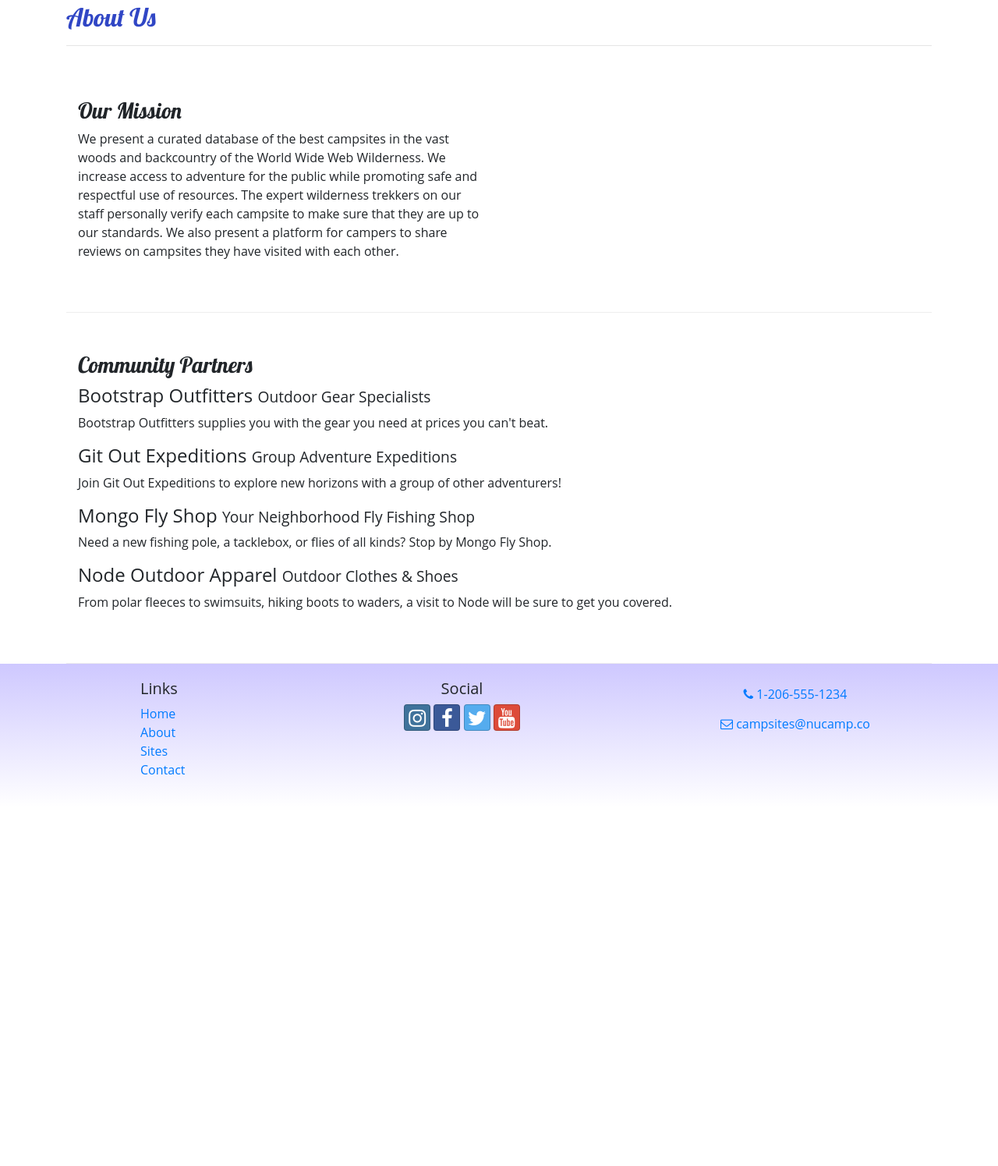
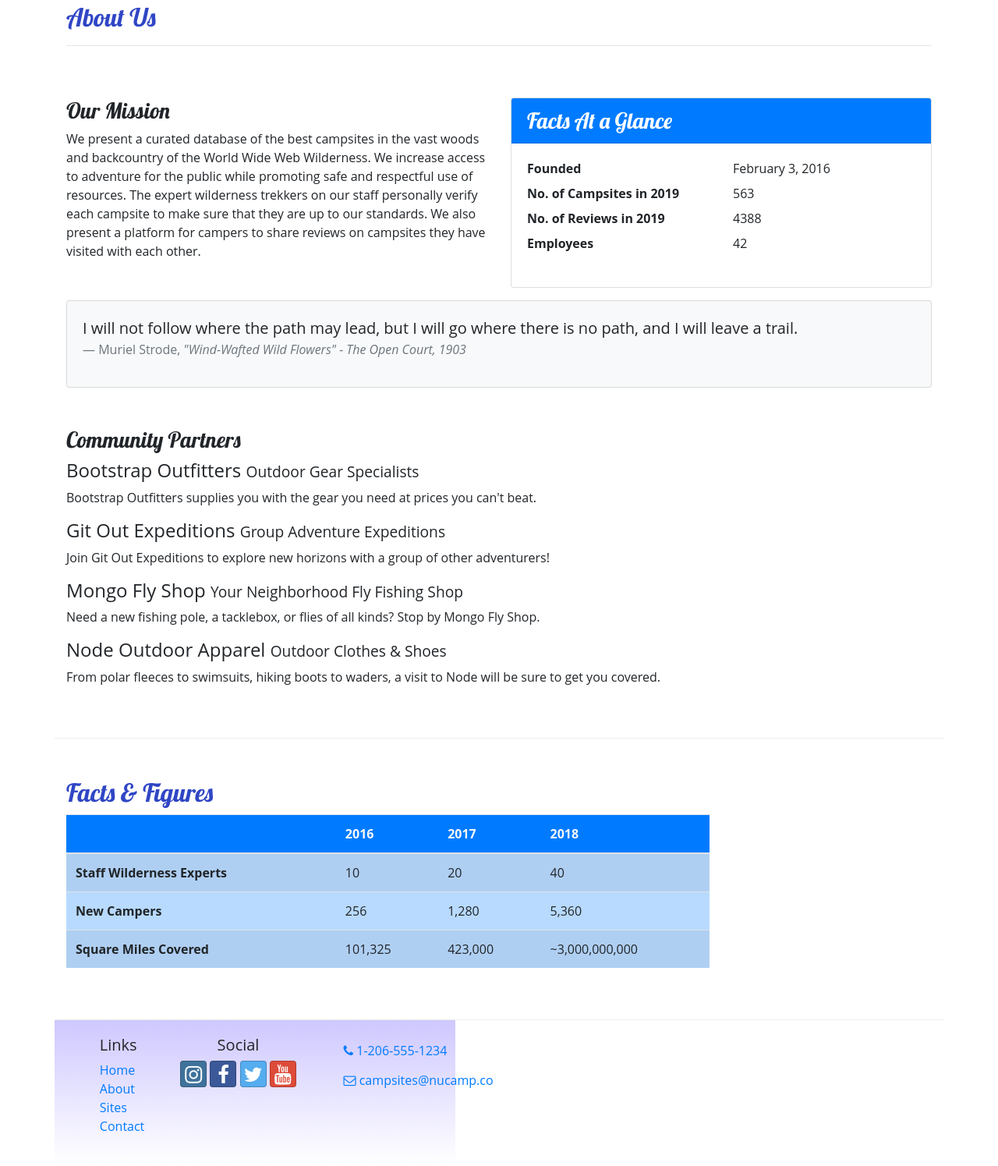
Before and after one commit to gabbycoronel/nucampsite, a website: page aboutus.html in a window 1280 px wide. Shown: the part 279-1774 px from the top of the page at 78% size. Before the commit the page ends 1314 px from the top, so only its background shows below. Drawn offline with nearby package versions, Linux system fonts and the light colour scheme.

Commit message:
Cards and Tables

```diff
--- a/aboutus.html
+++ b/aboutus.html
@@ -55,15 +55,43 @@
                <hr />
             </div>
         </div>
-
+    </div>
         <div class="container">
             <div class="row row-content">
-                <div class="col col-sm-6">
+                <div class="col-sm-6">
                     <h3>Our Mission</h3>
-                    <p>We present a curated database of the best campsites in the vast woods and backcountry of the World Wide Web Wilderness. We increase access to adventure for the public while promoting safe and respectful use of resources. The expert wilderness trekkers on our staff personally verify each campsite to make sure that they are up to our standards. We also present a platform for campers to share reviews on campsites they have visited with each other.</p>
+                    <p>We present a curated database of the best campsites in the vast woods and backcountry of the World Wide Web Wilderness. We increase access to adventure for the public while promoting safe and respectful use of resources. The expert wilderness trekkers on our staff personally verify each campsite to make sure that they are up to our standards. We also present a platform for campers to share reviews on campsites they have visited with  each other.</p>
                 </div>
-            </div>
-        </div>
+                <div class="col-sm-6">
+                    <div class="card">
+                        <h3 class="card-header bg-primary text-white">Facts At a Glance</h3>
+                        <div class="card-body">
+                            <dl class="row">
+                                <dt class="col-6">Founded</dt>
+                                <dd class="col-6">February 3, 2016</dd>
+                                <dt class="col-6">No. of Campsites in 2019</dt>
+                                <dd class="col-6">563</dd>
+                                <dt class="col-6">No. of Reviews in 2019</dt>
+                                <dd class="col-6">4388</dd>
+                                <dt class="col-6">Employees</dt>
+                                <dd class="col-6">42</dd>
+                            </dl>
+                        </div>
+                    </div>
+                </div>
+                <div class="col">
+                    <div class="card bg-light mt-3">
+                        <blockquote class="blockquote card-body">
+                            <p class="mb-0">I will not follow where the path may lead, but I will go where there is no path, and I will leave a trail.</p>
+                            <footer class="blockquote-footer">Muriel Strode,
+                                <cite title="Source Title">"Wind-Wafted Wild Flowers" -
+                                    The Open Court, 1903
+                                </cite>
+                            </footer>
+                        </blockquote>
+                    </div>
+                </div>
+
 
         <div class="container">
             <div class="row row-content">
@@ -79,10 +107,48 @@
                     <p class="d-none d-sm-block">From polar fleeces to swimsuits, hiking boots to waders, a visit to Node will be sure to get you covered.</p>
                 </div>
             </div>
+
+            <div class="row row-content">
+                <div class="col-sm-9">
+                    <h2>Facts &amp; Figures</h2>
+                    <div class="table-responsive">
+                           <table class="table table-striped">
+                            <thead>
+                                <tr class="bg-primary text-light">
+                                    <th></th>
+                                    <th>2016</th>
+                                    <th>2017</th>
+                                    <th>2018</th>
+                                </tr>
+                            </thead>
+                            <tbody class="table-primary">
+                                <tr>
+                                    <th>Staff Wilderness Experts</th>
+                                    <td>10</td>
+                                    <td>20</td>
+                                    <td>40</td>
+                                </tr>
+                                <tr>
+                                    <th>New Campers</th>
+                                    <td>256</td>
+                                    <td>1,280</td>
+                                    <td>5,360</td>
+                                </tr>
+                                <tr>
+                                    <th>Square Miles Covered</th>
+                                    <td>101,325</td>
+                                    <td>423,000</td>
+                                    <td>~3,000,000,000</td>
+                                </tr>
+                            </tbody>
+                        </table>
+                    </div>
+                </div>
+           </div>
         </div>
-    </div>
 
-    <footer>
+
+    <footer class="site-footer">
         <div class="container">
             <div class="row">
                 <div class="col-4 col-sm-2 offset-1">
@@ -100,7 +166,6 @@
                     <a class="btn btn-social-icon btn-facebook" href="http://facebook.com/"><i class="fa fa-facebook"></i></a>
                     <a class="btn btn-social-icon btn-twitter" href="http://twitter.com/"><i class="fa fa-twitter"></i></a>
                     <a class="btn btn-social-icon btn-google" href="http://youtube.com/"><i class="fa fa-youtube"></i></a>
-
                 </div>
                 <div class="col-sm-4 text-center">
                     <a role="button" class="btn btn-link" href="tel:+12065551234"><i class="fa fa-phone"></i> 1-206-555-1234</a><br />
--- a/css/style.css
+++ b/css/style.css
@@ -14,7 +14,7 @@ header h2 {
     color: #CEC8FF;
 }
 
-footer {
+.site-footer {
     background-image: linear-gradient(#CEC8FF, white);
     padding: 20px 0;
 }
```
Also changed, not shown: contactus.html (+6 -6 lines), index.html (+1 -1 lines).
